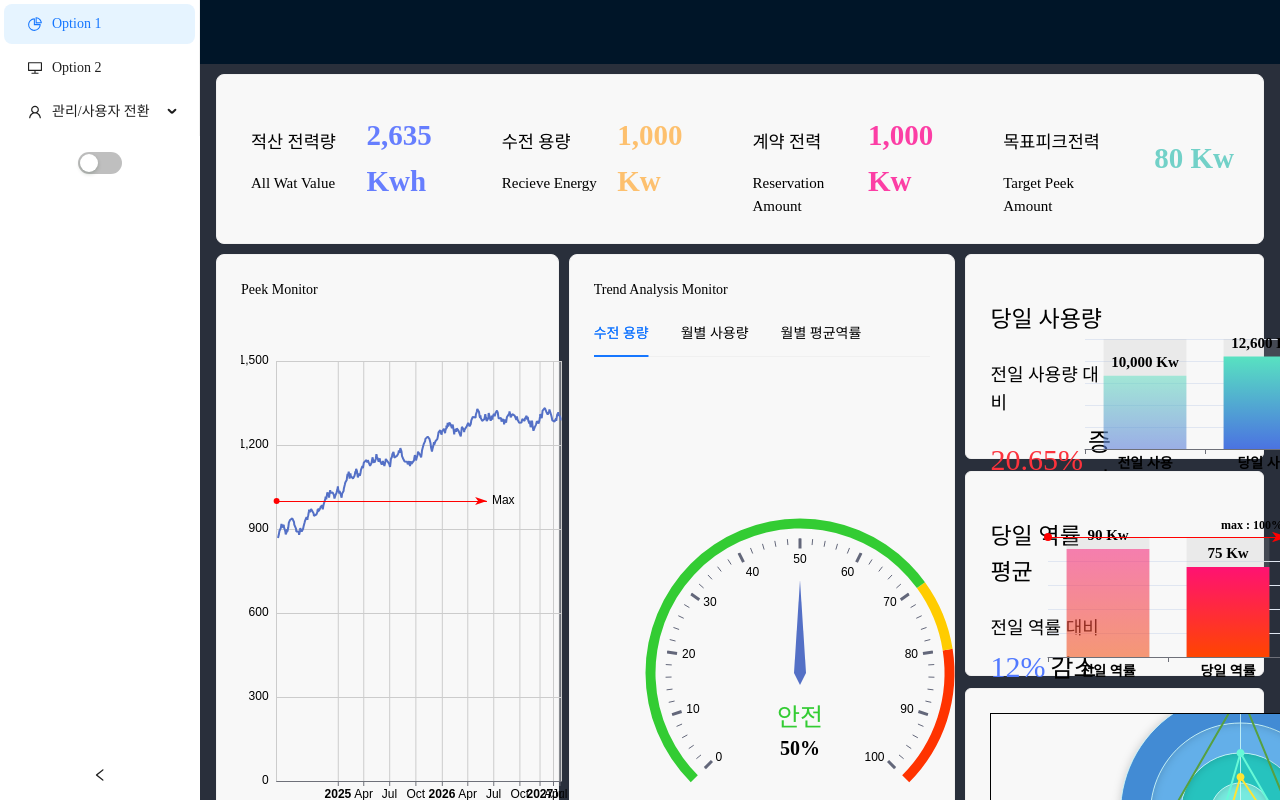
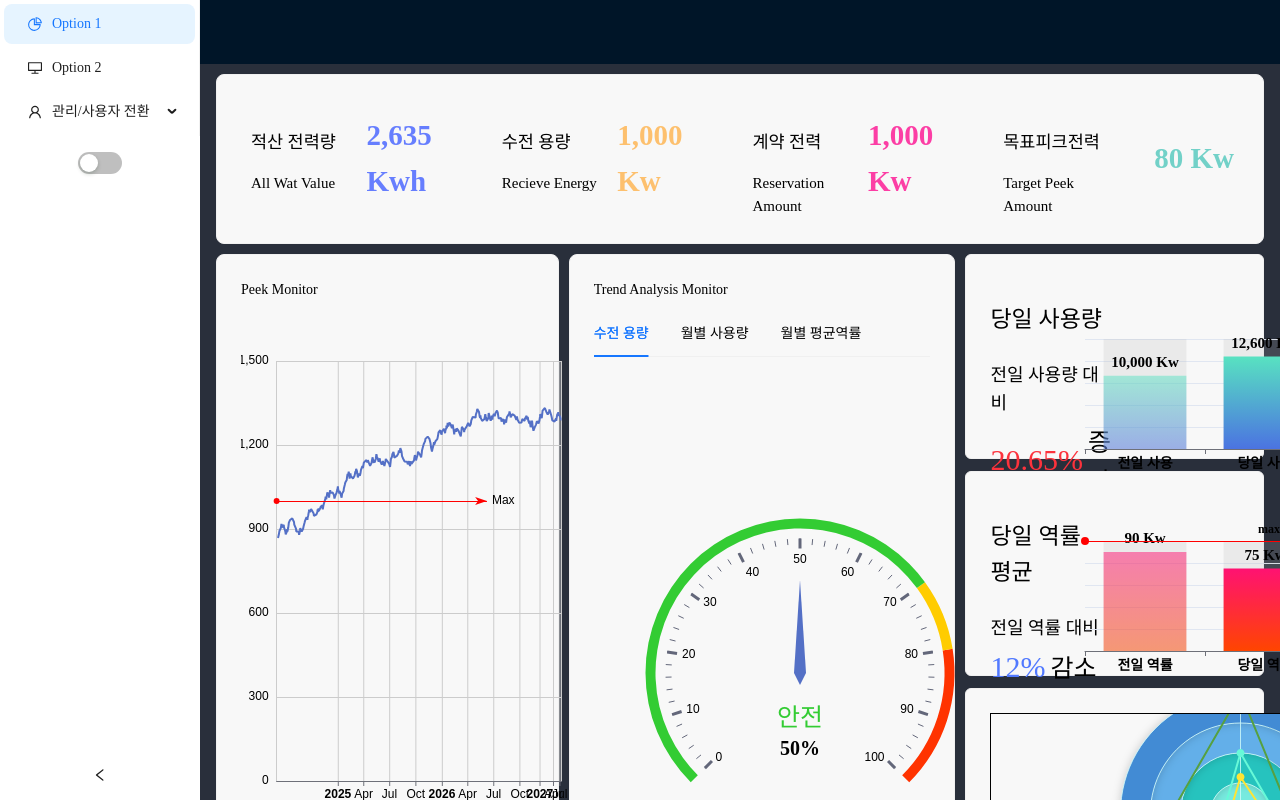
Before and after one commit to kbs6138/fems-workHome, a React (Create React App) app: page / in a window 1280 px wide. Shown: the top 800 px of the page. Built offline with nearby package versions, Linux system fonts and the light colour scheme; the HTML template or start-up script is replaced by a standard one.

Commit message:
위치 바꿈

```diff
--- a/src/Components/Charts/RightChart2.jsx
+++ b/src/Components/Charts/RightChart2.jsx
@@ -89,7 +89,7 @@ const RightChart2 = () => {
         <div
             id="RightChart2"
             className="RightChart2"
-            style={{ width: '300px', height: '250px', position: 'absolute', top: '65%', left: '40%', transform: 'translate(-50%, -50%)' }}
+            style={{ width: '300px', height: '240px', position: 'absolute', transform: 'translate(-30%, -50%)' , left:'30px' }}
         ></div>
     );
 };
```
